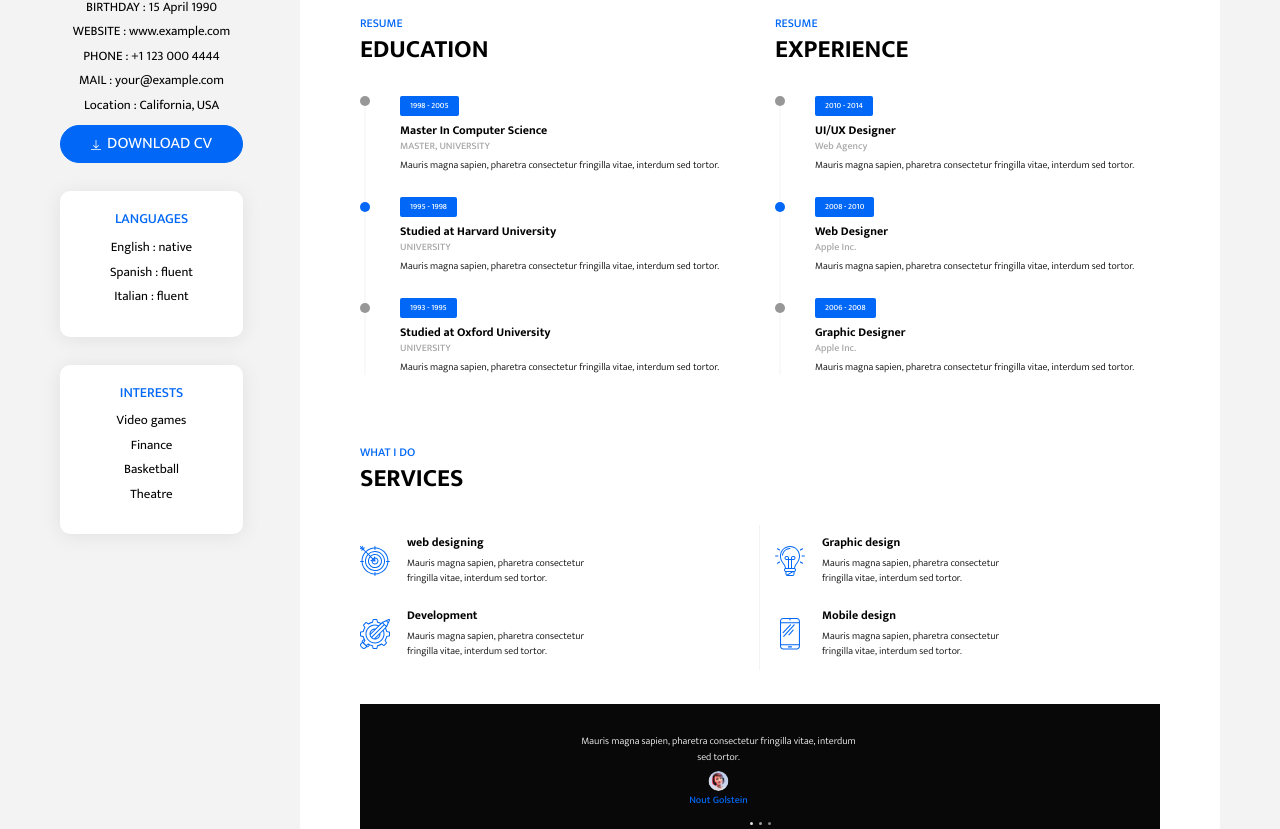
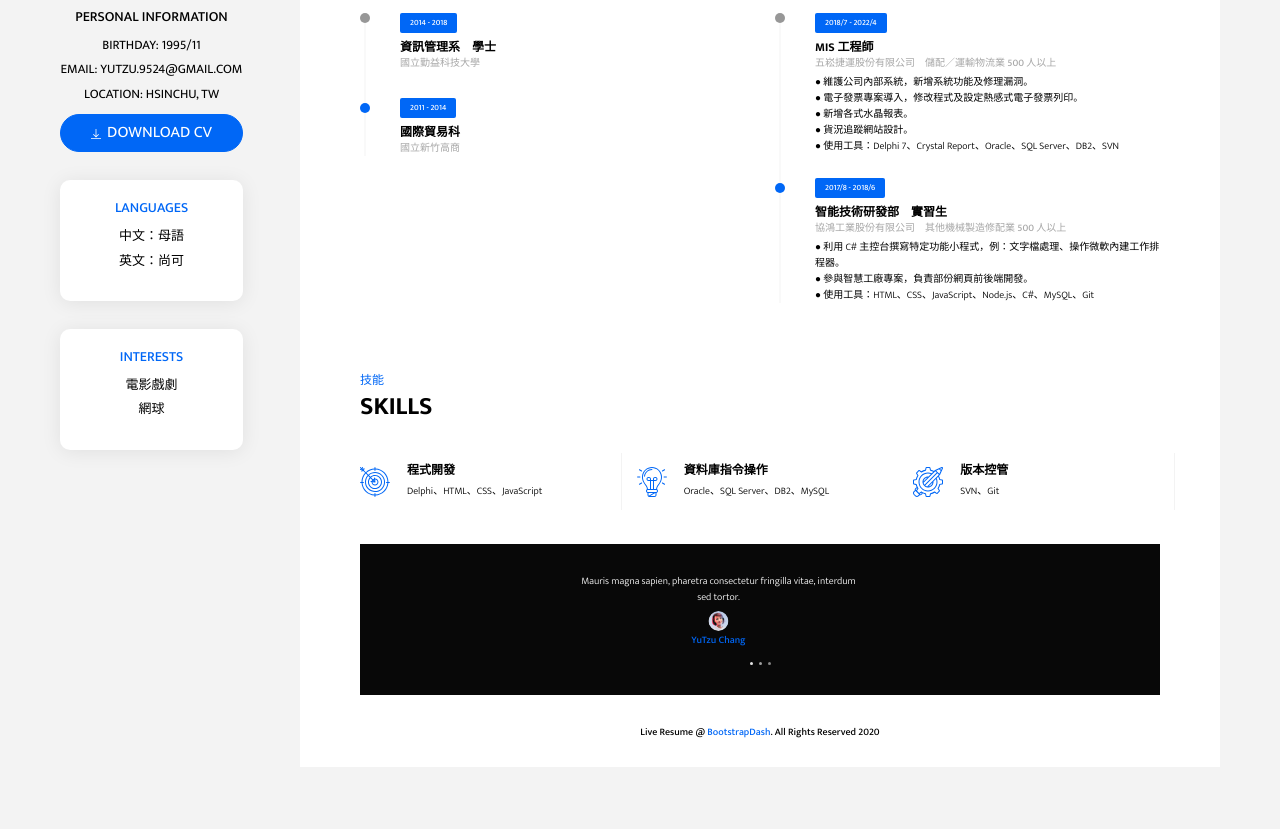
Before and after one commit to yutzuch/ytresume, a website: page index.html in a window 1280 px wide. Shown: the part 298-1127 px from the top of the page. After the commit the page ends 1085 px from the top, so only its background shows below. Drawn offline with Linux system fonts and the light colour scheme.

Commit message:
更新Home

```diff
--- a/index.html
+++ b/index.html
@@ -5,7 +5,7 @@
     <meta charset="UTF-8">
     <meta name="viewport" content="width=device-width, initial-scale=1.0">
     <meta http-equiv="X-UA-Compatible" content="ie=edge">
-    <title>Live Resume :: Home</title>
+    <title>YuTzu Resume :: Home</title>
     <link href="https://fonts.googleapis.com/css?family=Mukta:300,400,500,600,700&display=swap" rel="stylesheet">
     <link rel="stylesheet" href="assets/vendors/@fortawesome/fontawesome-free/css/all.min.css">
     <link rel="stylesheet" href="assets/css/live-resume.css">
@@ -13,42 +13,41 @@
 
 <body>
     <header>
-        <button class="btn btn-white btn-share ml-auto mr-3 ml-md-0 mr-md-auto"><img src="assets/images/share.svg" alt="share" class="btn-img">
-            SHARE</button>
+        <button class="btn btn-white btn-share ml-auto mr-3 ml-md-0 mr-md-auto"><img src="assets/images/sun.gif" alt="share" class="btn-img">Hi there!</button>
         <nav class="collapsible-nav" id="collapsible-nav">
             <a href="index.html" class="nav-link active">HOME</a>
             <a href="resume.html" class="nav-link">RESUME</a>
-            <a href="portfolio.html" class="nav-link">PORTFOLIO</a>
-            <a href="blog.html" class="nav-link">BLOG</a>
+            <!--<a href="portfolio.html" class="nav-link">PORTFOLIO</a>
+            <a href="blog.html" class="nav-link">BLOG</a>-->
             <a href="contact.html" class="nav-link">CONTACT</a>
         </nav>
-        <button class="btn btn-menu-toggle btn-white rounded-circle" data-toggle="collapsible-nav"
-            data-target="collapsible-nav"><img src="assets/images/hamburger.svg" alt="hamburger"></button>
+        <button class="btn btn-menu-toggle btn-white rounded-circle" data-toggle="collapsible-nav" data-target="collapsible-nav"><img src="assets/images/hamburger.svg" alt="hamburger"></button>
     </header>
     <div class="content-wrapper">
         <aside>
             <div class="profile-img-wrapper">
                 <img src="assets/images/Profile.png" alt="profile">
             </div>
-            <h1 class="profile-name">Daisy Murphy</h1>
+            <h2 class="profile-name">張育慈</h2>
+            <h1 class="profile-name">YuTzu Chang</h1>
             <div class="text-center">
-                <span class="badge badge-white badge-pill profile-designation">UI / UX Designer</span>
+                <span class="badge badge-white badge-pill profile-designation">MIS Engineer</span>
             </div>
             <nav class="social-links">
-                <a href="#!" class="social-link"><i class="fab fa-facebook-f"></i></a>
+                <!--<a href="#!" class="social-link"><i class="fab fa-facebook-f"></i></a>
                 <a href="#!" class="social-link"><i class="fab fa-twitter"></i></a>
-                <a href="#!" class="social-link"><i class="fab fa-behance"></i></a>
-                <a href="#!" class="social-link"><i class="fab fa-dribbble"></i></a>
-                <a href="#!" class="social-link"><i class="fab fa-github"></i></a>
+                <a href="#!" class="social-link"><i class="fab fa-behance"></i></a>-->
+                <a href="https://www.linkedin.com/in/shawna-chang-31846b163/" class="social-link"><i class="fab fa-linkedin"></i></a>
+                <a href="https://github.com/yutzuch" class="social-link"><i class="fab fa-github"></i></a>
             </nav>
             <div class="widget">
                 <h5 class="widget-title">personal information</h5>
                 <div class="widget-content">
-                    <p>BIRTHDAY : 15 April 1990</p>
-                    <p>WEBSITE : www.example.com</p>
-                    <p>PHONE : +1 123 000 4444</p>
-                    <p>MAIL : your@example.com</p>
-                    <p>Location : California, USA</p>
+                    <p>BIRTHDAY: 1995/11</p>
+                    <!--<p>WEBSITE: www.example.com</p>
+                    <p>PHONE: +1 123 000 4444</p>-->
+                    <p>EMAIL: YUTZU.9524@GMAIL.COM</p>
+                    <p>LOCATION: HSINCHU, TW</p>
                     <button class="btn btn-download-cv btn-primary rounded-pill"> <img src="assets/images/download.svg" alt="download"
                         class="btn-img">DOWNLOAD CV </button>
                 </div>
@@ -57,9 +56,8 @@
                 <div class="card-body">
                     <div class="widget-content">
                         <h5 class="widget-title card-title">LANGUAGES</h5>
-                        <p>English : native</p>
-                        <p>Spanish : fluent</p>
-                        <p>Italian : fluent</p>
+                        <p>中文：母語</p>
+                        <p>英文：尚可</p>
                     </div>
                 </div>
             </div>
@@ -67,127 +65,105 @@
                 <div class="card-body">
                     <div class="widget-content">
                         <h5 class="widget-title card-title">INTERESTS</h5>
-                        <p>Video games</p>
-                        <p>Finance</p>
-                        <p>Basketball</p>
-                        <p>Theatre</p>
+                        <p>電影戲劇</p>
+                        <p>網球</p>
                     </div>
                 </div>
             </div>
         </aside>
         <main>
             <section class="intro-section">
-                <h2 class="section-title">Hello, Daisy Murphy!</h2>
+                <!--<h2 class="section-title">Hello, Daisy Murphy!</h2>-->
                 <p>I'm Creative Director and UI/UX Designer from Sydney, Australia, working in web development and print
                     media. I enjoy turning complex problems into simple, beautiful and intuitive designs. My job is to
                     build your website so that it is functional and user-friendly but at the same time attractive.
                     Moreover, I add personal touch to your product and make sure that is eye-catching and easy to use.
                     My aim is to bring across your message and identity in the most creative way. I created web design
                     for many famous brand companies.</p>
-                <a href="#!" class="btn btn-primary btn-hire-me">HIRE ME</a>
+                <!-- <a href="#!" class="btn btn-primary btn-hire-me">HIRE ME</a> -->
             </section>
             <section class="resume-section">
                 <div class="row">
                     <div class="col-lg-6">
-                        <h6 class="section-subtitle">RESUME</h6>
+                        <h6 class="section-subtitle">學歷</h6>
                         <h2 class="section-title">EDUCATION</h2>
                         <ul class="time-line">
                             <li class="time-line-item">
-                                <span class="badge badge-primary">1998 - 2005</span>
-                                <h6 class="time-line-item-title">Master In Computer Science</h6>
-                                <p class="time-line-item-subtitle">MASTER, UNIVERSITY</p>
-                                <p class="time-line-item-content">Mauris magna sapien, pharetra consectetur fringilla
-                                    vitae, interdum sed tortor.</p>
+                                <span class="badge badge-primary">2014 - 2018</span>
+                                <h6 class="time-line-item-title">資訊管理系　學士</h6>
+                                <p class="time-line-item-subtitle">國立勤益科技大學</p>
+                                <!-- <p class="time-line-item-content">
+                                    Mauris magna sapien, pharetra consectetur fringilla vitae, interdum sed tortor.
+                                </p> -->
                             </li>
                             <li class="time-line-item">
-                                <span class="badge badge-primary">1995 - 1998</span>
-                                <h6 class="time-line-item-title">Studied at Harvard University</h6>
-                                <p class="time-line-item-subtitle">UNIVERSITY</p>
-                                <p class="time-line-item-content">Mauris magna sapien, pharetra consectetur fringilla
-                                    vitae, interdum sed tortor.
-                                </p>
-                            </li>
-                            <li class="time-line-item">
-                                <span class="badge badge-primary">1993 - 1995</span>
-                                <h6 class="time-line-item-title">Studied at Oxford University</h6>
-                                <p class="time-line-item-subtitle">UNIVERSITY</p>
-                                <p class="time-line-item-content">Mauris magna sapien, pharetra consectetur fringilla
-                                    vitae, interdum sed tortor.
-                                </p>
+                                <span class="badge badge-primary">2011 - 2014</span>
+                                <h6 class="time-line-item-title">國際貿易科</h6>
+                                <p class="time-line-item-subtitle">國立新竹高商</p>
+                                <!-- <p class="time-line-item-content">
+                                    Mauris magna sapien, pharetra consectetur fringilla vitae, interdum sed tortor.
+                                </p> -->
                             </li>
                         </ul>
                     </div>
                     <div class="col-lg-6">
-                        <h6 class="section-subtitle">RESUME</h6>
+                        <h6 class="section-subtitle">工作經歷</h6>
                         <h2 class="section-title">Experience</h2>
                         <ul class="time-line">
                             <li class="time-line-item">
-                                <span class="badge badge-primary">2010 - 2014</span>
-                                <h6 class="time-line-item-title">UI/UX Designer</h6>
-                                <p class="time-line-item-subtitle">Web Agency</p>
-                                <p class="time-line-item-content">Mauris magna sapien, pharetra consectetur fringilla
-                                    vitae, interdum sed
-                                    tortor.</p>
+                                <span class="badge badge-primary">2018/7 - 2022/4</span>
+                                <h6 class="time-line-item-title">MIS 工程師</h6>
+                                <p class="time-line-item-subtitle">五崧捷運股份有限公司　儲配／運輸物流業 500 人以上</p>
+                                <p class="time-line-item-content">● 維護公司內部系統，新增系統功能及修理漏洞。</p>
+                                <p class="time-line-item-content">● 電子發票專案導入，修改程式及設定熱感式電子發票列印。</p>
+                                <p class="time-line-item-content">● 新增各式水晶報表。</p>
+                                <p class="time-line-item-content">● 貨況追蹤網站設計。</p>
+                                <p class="time-line-item-content">● 使用工具：Delphi 7、Crystal Report、Oracle、SQL Server、DB2、SVN</p>
                             </li>
                             <li class="time-line-item">
-                                <span class="badge badge-primary">2008 - 2010</span>
-                                <h6 class="time-line-item-title">Web Designer</h6>
-                                <p class="time-line-item-subtitle">Apple Inc.</p>
-                                <p class="time-line-item-content">Mauris magna sapien, pharetra consectetur fringilla
-                                    vitae, interdum sed
-                                    tortor.
-                                </p>
-                            </li>
-                            <li class="time-line-item">
-                                <span class="badge badge-primary">2006 - 2008</span>
-                                <h6 class="time-line-item-title">Graphic Designer</h6>
-                                <p class="time-line-item-subtitle">Apple Inc.</p>
-                                <p class="time-line-item-content">Mauris magna sapien, pharetra consectetur fringilla
-                                    vitae, interdum sed
-                                    tortor.
-                                </p>
+                                <span class="badge badge-primary">2017/8 - 2018/6</span>
+                                <h6 class="time-line-item-title">智能技術研發部　實習生</h6>
+                                <p class="time-line-item-subtitle">協鴻工業股份有限公司　其他機械製造修配業 500 人以上</p>
+                                <p class="time-line-item-content">● 利用 C# 主控台撰寫特定功能小程式，例：文字檔處理、操作微軟內建工作排程器。</p>
+                                <p class="time-line-item-content">● 參與智慧工廠專案，負責部份網頁前後端開發。</p>
+                                <p class="time-line-item-content">● 使用工具：HTML、CSS、JavaScript、Node.js、C#、MySQL、Git</p>
                             </li>
                         </ul>
                     </div>
                 </div>
             </section>
             <section class="services-section">
-                <h6 class="section-subtitle">WHAT I DO</h6>
-                <h2 class="section-title">SERVICES</h2>
+                <h6 class="section-subtitle">技能</h6>
+                <h2 class="section-title">SKILLS</h2>
                 <div class="row">
-                    <div class="media service-card col-lg-6">
+                    <div class="media service-card col-lg-4">
                         <div class="service-icon">
                             <img src="assets/images/001-target.svg" alt="target">
                         </div>
                         <div class="media-body">
-                            <h5 class="service-title">web designing</h5>
-                            <p class="service-description">Mauris magna sapien, pharetra consectetur fringilla vitae, interdum sed
-                                tortor.</p>
+                            <h5 class="service-title">程式開發</h5>
+                            <p class="service-description">Delphi、HTML、CSS、JavaScript</p>
                         </div>
                     </div>
-                    <div class="media service-card col-lg-6">
+                    <div class="media service-card col-lg-4">
                         <div class="service-icon">
                             <img src="assets/images/003-idea.svg" alt="bulb">
                         </div>
                         <div class="media-body">
-                            <h5 class="service-title">Graphic design</h5>
-                            <p class="service-description">Mauris magna sapien, pharetra consectetur fringilla vitae, interdum sed
-                                tortor.
-                            </p>
+                            <h5 class="service-title">資料庫指令操作</h5>
+                            <p class="service-description">Oracle、SQL Server、DB2、MySQL</p>
                         </div>
                     </div>
-                    <div class="media service-card col-lg-6">
+                    <div class="media service-card col-lg-4">
                         <div class="service-icon">
                             <img src="assets/images/002-development.svg" alt="development">
                         </div>
                         <div class="media-body">
-                            <h5 class="service-title">Development</h5>
-                            <p class="service-description">Mauris magna sapien, pharetra consectetur fringilla vitae, interdum sed
-                                tortor.
-                            </p>
+                            <h5 class="service-title">版本控管</h5>
+                            <p class="service-description">SVN、Git</p>
                         </div>
                     </div>
-                    <div class="media service-card col-lg-6">
+                    <!-- <div class="media service-card col-lg-6">
                         <div class="service-icon">
                             <img src="assets/images/004-smartphone.svg" alt="smartphone">
                         </div>
@@ -197,7 +173,7 @@
                                 tortor.
                             </p>
                         </div>
-                    </div>
+                    </div> -->
                 </div>
             </section>
             <section class="testimonial-section">
@@ -207,19 +183,19 @@
                             <p class="testimonial-content">Mauris magna sapien, pharetra consectetur fringilla vitae,
                                 interdum sed tortor.</p>
                             <img src="assets/images/Profile.png" alt="profile" class="testimonial-img">
-                            <p class="testimonial-name">Nout Golstein</p>
+                            <p class="testimonial-name">YuTzu Chang</p>
                         </div>
                         <div class="carousel-item">
                             <p class="testimonial-content">Mauris magna sapien, pharetra consectetur fringilla vitae,
                                 interdum sed tortor.</p>
                             <img src="assets/images/Profile.png" alt="profile" class="testimonial-img">
-                            <p class="testimonial-name">Nout Golstein</p>
+                            <p class="testimonial-name">YuTzu Chang</p>
                         </div>
                         <div class="carousel-item">
                             <p class="testimonial-content">Mauris magna sapien, pharetra consectetur fringilla vitae,
                                 interdum sed tortor.</p>
                             <img src="assets/images/Profile.png" alt="profile" class="testimonial-img">
-                            <p class="testimonial-name">Nout Golstein</p>
+                            <p class="testimonial-name">YuTzu Chang</p>
                         </div>
                     </div>
                     <ol class="carousel-indicators">
```
Also changed, not shown: assets/css/live-resume.css, assets/images/sun.gif (added).
